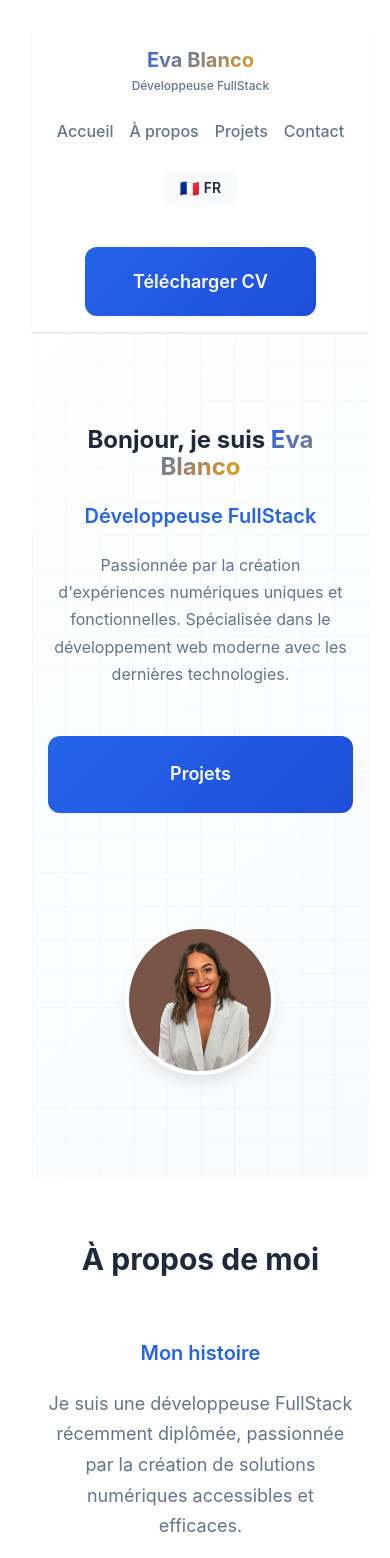
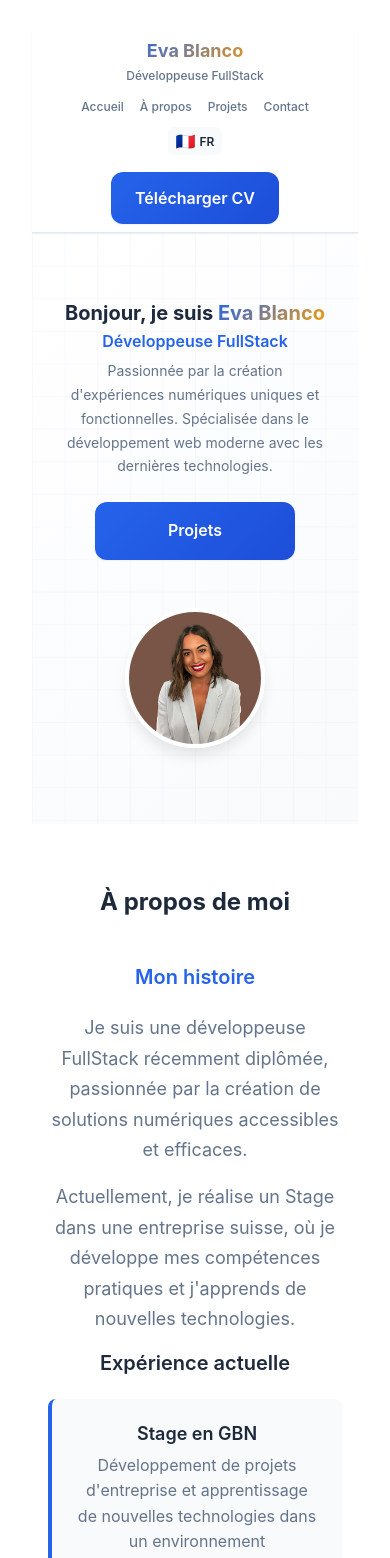
Before and after one commit to Evablan/Portfolio-Eva, a React (Vite) app: page / in a window 390 px wide. Shown: the top 1558 px of the page. Built offline with nearby package versions, Linux system fonts and the light colour scheme.

Commit message:
He mejorado el responsive de la vista móvil

```diff
--- a/src/components/About.css
+++ b/src/components/About.css
@@ -329,4 +329,89 @@
   .about-story h3 {
     font-size: var(--font-size-xl);
   }
+
+  /* Mejoras específicas para la sección CTA en móvil */
+  .cta-section {
+    padding: var(--spacing-2xl) var(--spacing-lg);
+    margin: 0 var(--spacing-sm);
+    border-radius: var(--border-radius);
+  }
+
+  .cta-section h3 {
+    font-size: var(--font-size-xl);
+    margin-bottom: var(--spacing-md);
+  }
+
+  .cta-section p {
+    font-size: var(--font-size-base);
+    margin-bottom: var(--spacing-lg);
+  }
+
+  .cta-section .btn-primary {
+    font-size: var(--font-size-base);
+    padding: var(--spacing-md) var(--spacing-xl);
+    width: auto;
+    display: inline-block;
+  }
+
+  /* Mejoras para las habilidades técnicas */
+  .skill-tags {
+    justify-content: center;
+  }
+
+  .skill-tag {
+    font-size: var(--font-size-xs);
+    padding: var(--spacing-xs) var(--spacing-sm);
+  }
+
+  /* Mejoras para las habilidades blandas */
+  .soft-skill-item {
+    padding: var(--spacing-md);
+    text-align: left;
+  }
+
+  .soft-skill-item h4 {
+    font-size: var(--font-size-base);
+  }
+
+  .soft-skill-item p {
+    font-size: var(--font-size-sm);
+  }
 }
+
+@media (max-width: 480px) {
+  .cta-section {
+    padding: var(--spacing-xl) var(--spacing-md);
+    margin: 0;
+  }
+
+  .cta-section h3 {
+    font-size: var(--font-size-lg);
+  }
+
+  .cta-section p {
+    font-size: var(--font-size-sm);
+  }
+
+  .cta-section .btn-primary {
+    font-size: var(--font-size-sm);
+    padding: var(--spacing-sm) var(--spacing-lg);
+  }
+
+  .skill-tag {
+    font-size: 0.75rem;
+    padding: 6px 10px;
+  }
+
+  .soft-skill-item {
+    padding: var(--spacing-sm);
+  }
+
+  .soft-skill-item h4 {
+    font-size: var(--font-size-sm);
+  }
+
+  .soft-skill-item p {
+    font-size: 0.875rem;
+  }
+}
--- a/src/components/Contact.css
+++ b/src/components/Contact.css
@@ -205,11 +205,25 @@
     .contact-content {
         grid-template-columns: 1fr;
         gap: var(--spacing-2xl);
+        padding: 0 var(--spacing-md);
     }
 
     .contact-info,
     .contact-form {
-        padding: var(--spacing-2xl);
+        padding: var(--spacing-xl);
+    }
+
+    .contact-links {
+        gap: var(--spacing-sm);
+    }
+
+    .contact-links a {
+        padding: var(--spacing-sm) var(--spacing-md);
+        font-size: var(--font-size-sm);
+        flex-direction: row;
+        align-items: center;
+        justify-content: flex-start;
+        gap: var(--spacing-sm);
     }
 
     .contact-links a:hover {
@@ -219,4 +233,45 @@
     .btn-primary:hover {
         transform: translateY(-2px);
     }
+
+    .section-title {
+        font-size: var(--font-size-2xl);
+        margin-bottom: var(--spacing-2xl);
+    }
+
+    .contact-info h3,
+    .contact-form h3 {
+        font-size: var(--font-size-xl);
+    }
+
+    .contact-info p {
+        font-size: var(--font-size-base);
+    }
 }
+
+@media (max-width: 480px) {
+    .contact-content {
+        padding: 0 var(--spacing-sm);
+    }
+
+    .contact-info,
+    .contact-form {
+        padding: var(--spacing-lg);
+    }
+
+    .contact-links a {
+        padding: var(--spacing-sm);
+        font-size: var(--font-size-xs);
+    }
+
+    .form-group input,
+    .form-group textarea {
+        padding: var(--spacing-md);
+        font-size: var(--font-size-sm);
+    }
+
+    .btn-primary {
+        padding: var(--spacing-md) var(--spacing-lg);
+        font-size: var(--font-size-base);
+    }
+}
--- a/src/components/Footer.css
+++ b/src/components/Footer.css
@@ -73,13 +73,78 @@
 
 /* Responsive */
 @media (max-width: 768px) {
+    .footer {
+        padding: var(--spacing-xl) 0 var(--spacing-md) 0;
+        margin-top: var(--spacing-2xl);
+    }
+
+    .footer-content {
+        padding: 0 var(--spacing-lg);
+    }
+
+    .footer-main {
+        gap: var(--spacing-md);
+    }
+
+    .footer-info h3 {
+        font-size: var(--font-size-lg);
+        margin-bottom: var(--spacing-xs);
+    }
+
+    .footer-info p {
+        font-size: var(--font-size-sm);
+    }
+
     .footer-links {
         flex-wrap: wrap;
-        gap: var(--spacing-md);
+        gap: var(--spacing-sm);
+        justify-content: center;
     }
 
     .footer-links a {
         font-size: var(--font-size-sm);
         padding: var(--spacing-xs) var(--spacing-sm);
     }
+
+    .footer-copyright p {
+        font-size: var(--font-size-xs);
+    }
 }
+
+@media (max-width: 480px) {
+    .footer {
+        padding: var(--spacing-lg) 0 var(--spacing-sm) 0;
+    }
+
+    .footer-content {
+        padding: 0 var(--spacing-md);
+    }
+
+    .footer-main {
+        gap: var(--spacing-sm);
+    }
+
+    .footer-info h3 {
+        font-size: var(--font-size-base);
+    }
+
+    .footer-info p {
+        font-size: var(--font-size-xs);
+    }
+
+    .footer-links {
+        flex-direction: column;
+        gap: var(--spacing-xs);
+    }
+
+    .footer-links a {
+        font-size: var(--font-size-xs);
+        padding: var(--spacing-xs);
+        width: 100%;
+        justify-content: center;
+    }
+
+    .footer-copyright p {
+        font-size: 0.75rem;
+    }
+}
--- a/src/components/Header.css
+++ b/src/components/Header.css
@@ -181,41 +181,77 @@
 @media (max-width: 768px) {
   .header-content {
     flex-direction: column;
-    gap: var(--spacing-lg);
-    padding: var(--spacing-md) 0;
+    gap: var(--spacing-md);
+    padding: var(--spacing-md) var(--spacing-lg);
   }
 
   .nav-list {
-    gap: var(--spacing-lg);
+    gap: var(--spacing-md);
+    flex-wrap: wrap;
+    justify-content: center;
+  }
+
+  .nav-list li a {
+    font-size: var(--font-size-sm);
+    padding: var(--spacing-xs) var(--spacing-sm);
   }
 
   .header-logo h1 {
     font-size: var(--font-size-xl);
+    text-align: center;
   }
 
   .header-subtitle {
     font-size: var(--font-size-xs);
+    text-align: center;
   }
 
   .language-selector {
     margin-right: 0;
-    margin-bottom: var(--spacing-md);
+    margin-bottom: var(--spacing-sm);
+  }
+
+  .language-button {
+    padding: var(--spacing-xs) var(--spacing-sm);
+    font-size: var(--font-size-xs);
+  }
+
+  .btn-primary {
+    padding: var(--spacing-sm) var(--spacing-md);
+    font-size: var(--font-size-sm);
   }
 }
 
 @media (max-width: 480px) {
+  .header-content {
+    padding: var(--spacing-sm) var(--spacing-md);
+    gap: var(--spacing-sm);
+  }
+
   .nav-list {
-    flex-wrap: wrap;
-    justify-content: center;
-    gap: var(--spacing-md);
+    gap: var(--spacing-sm);
+  }
+
+  .nav-list li a {
+    font-size: var(--font-size-xs);
+    padding: var(--spacing-xs);
+  }
+
+  .header-logo h1 {
+    font-size: var(--font-size-lg);
   }
 
   .btn-primary {
-    padding: var(--spacing-sm) var(--spacing-md);
+    padding: var(--spacing-xs) var(--spacing-sm);
     font-size: var(--font-size-xs);
   }
 
   .language-dropdown {
     min-width: 120px;
   }
+
+  .language-option {
+    padding: var(--spacing-xs) var(--spacing-sm);
+    font-size: var(--font-size-xs);
+  }
 }
--- a/src/components/Hero.css
+++ b/src/components/Hero.css
@@ -146,43 +146,99 @@
     width: 250px;
     height: 250px;
   }
+
+  .hero-text {
+    max-width: 100%;
+  }
 }
 
 @media (max-width: 768px) {
+  .hero {
+    min-height: 80vh;
+    padding: var(--spacing-2xl) 0;
+  }
+
+  .hero-content {
+    gap: var(--spacing-xl);
+    padding: 0 var(--spacing-lg);
+  }
+
   .hero-title {
-    font-size: var(--font-size-3xl);
+    font-size: var(--font-size-2xl);
+    margin-bottom: var(--spacing-md);
   }
 
   .hero-subtitle {
-    font-size: var(--font-size-xl);
+    font-size: var(--font-size-lg);
+    margin-bottom: var(--spacing-md);
   }
 
   .hero-description {
     font-size: var(--font-size-base);
+    margin-bottom: var(--spacing-xl);
   }
 
   .hero-buttons {
     flex-direction: column;
     align-items: center;
+    gap: var(--spacing-md);
+    margin-bottom: var(--spacing-xl);
+  }
+
+  .btn-primary,
+  .btn-secondary {
+    width: 100%;
+    max-width: 250px;
+    padding: var(--spacing-md) var(--spacing-lg);
+    font-size: var(--font-size-base);
   }
 
   .avatar-image {
-    width: 200px;
-    height: 200px;
+    width: 180px;
+    height: 180px;
   }
 }
 
 @media (max-width: 480px) {
   .hero {
-    padding: var(--spacing-2xl) 0;
+    min-height: 70vh;
+    padding: var(--spacing-xl) 0;
+  }
+
+  .hero-content {
+    padding: 0 var(--spacing-md);
+    gap: var(--spacing-lg);
   }
 
   .hero-title {
-    font-size: var(--font-size-2xl);
+    font-size: var(--font-size-xl);
+    margin-bottom: var(--spacing-sm);
+  }
+
+  .hero-subtitle {
+    font-size: var(--font-size-base);
+    margin-bottom: var(--spacing-sm);
+  }
+
+  .hero-description {
+    font-size: var(--font-size-sm);
+    margin-bottom: var(--spacing-lg);
+  }
+
+  .hero-buttons {
+    gap: var(--spacing-sm);
+    margin-bottom: var(--spacing-lg);
+  }
+
+  .btn-primary,
+  .btn-secondary {
+    padding: var(--spacing-sm) var(--spacing-md);
+    font-size: var(--font-size-sm);
+    max-width: 200px;
   }
 
   .avatar-image {
-    width: 150px;
-    height: 150px;
+    width: 140px;
+    height: 140px;
   }
 }
--- a/src/components/projects.css
+++ b/src/components/projects.css
@@ -95,3 +95,90 @@ background-color: var(--bg-primary);
   transform: translateY(-2px);
   box-shadow: 0 4px 12px rgba(37, 99, 235, 0.3);
 }
+
+/* Responsive */
+@media (max-width: 768px) {
+  .projects {
+    padding: var(--spacing-2xl) 0;
+  }
+
+  .section-title {
+    font-size: var(--font-size-2xl);
+    margin-bottom: var(--spacing-2xl);
+  }
+
+  .project-grid {
+    gap: var(--spacing-2xl);
+    padding: 0 var(--spacing-lg);
+  }
+
+  .projects-card {
+    min-width: 280px;
+    max-width: 100%;
+  }
+
+  .projects-card h3 {
+    font-size: var(--font-size-xl);
+    margin-bottom: var(--spacing-md);
+  }
+
+  .projects-img {
+    height: 180px;
+  }
+
+  .technologies {
+    gap: var(--spacing-xs);
+    margin-top: var(--spacing-sm);
+  }
+
+  .technologies span {
+    font-size: var(--font-size-xs);
+    padding: var(--spacing-xs) var(--spacing-sm);
+  }
+
+  .github-link {
+    font-size: var(--font-size-sm);
+    padding: var(--spacing-sm) var(--spacing-md);
+    width: 100%;
+    justify-content: center;
+  }
+}
+
+@media (max-width: 480px) {
+  .projects {
+    padding: var(--spacing-xl) 0;
+  }
+
+  .section-title {
+    font-size: var(--font-size-xl);
+    margin-bottom: var(--spacing-xl);
+  }
+
+  .project-grid {
+    gap: var(--spacing-xl);
+    padding: 0 var(--spacing-md);
+  }
+
+  .projects-card {
+    min-width: 250px;
+  }
+
+  .projects-card h3 {
+    font-size: var(--font-size-lg);
+    margin-bottom: var(--spacing-sm);
+  }
+
+  .projects-img {
+    height: 160px;
+  }
+
+  .technologies span {
+    font-size: 0.75rem;
+    padding: 4px 8px;
+  }
+
+  .github-link {
+    font-size: var(--font-size-xs);
+    padding: var(--spacing-xs) var(--spacing-sm);
+  }
+}
```
Also changed, not shown: 1 other file (tests, documents, lock files or other folders).
